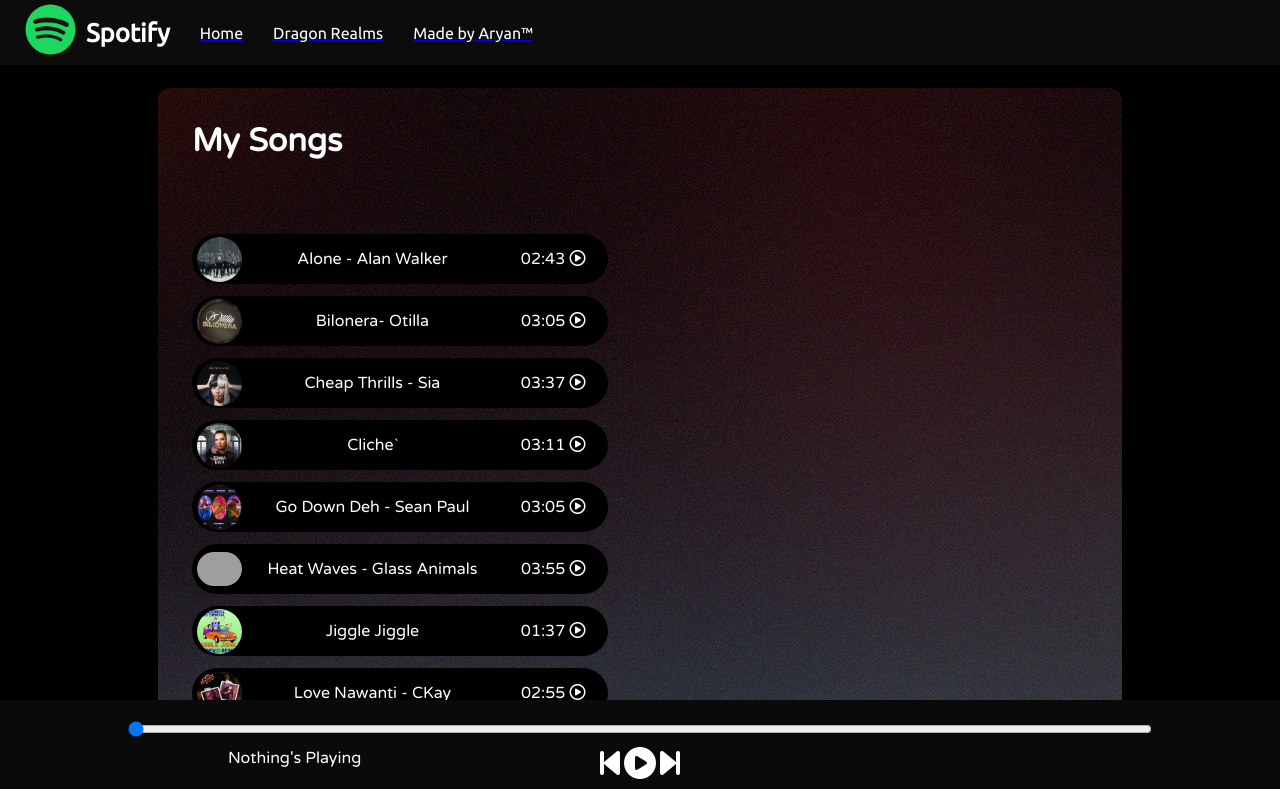
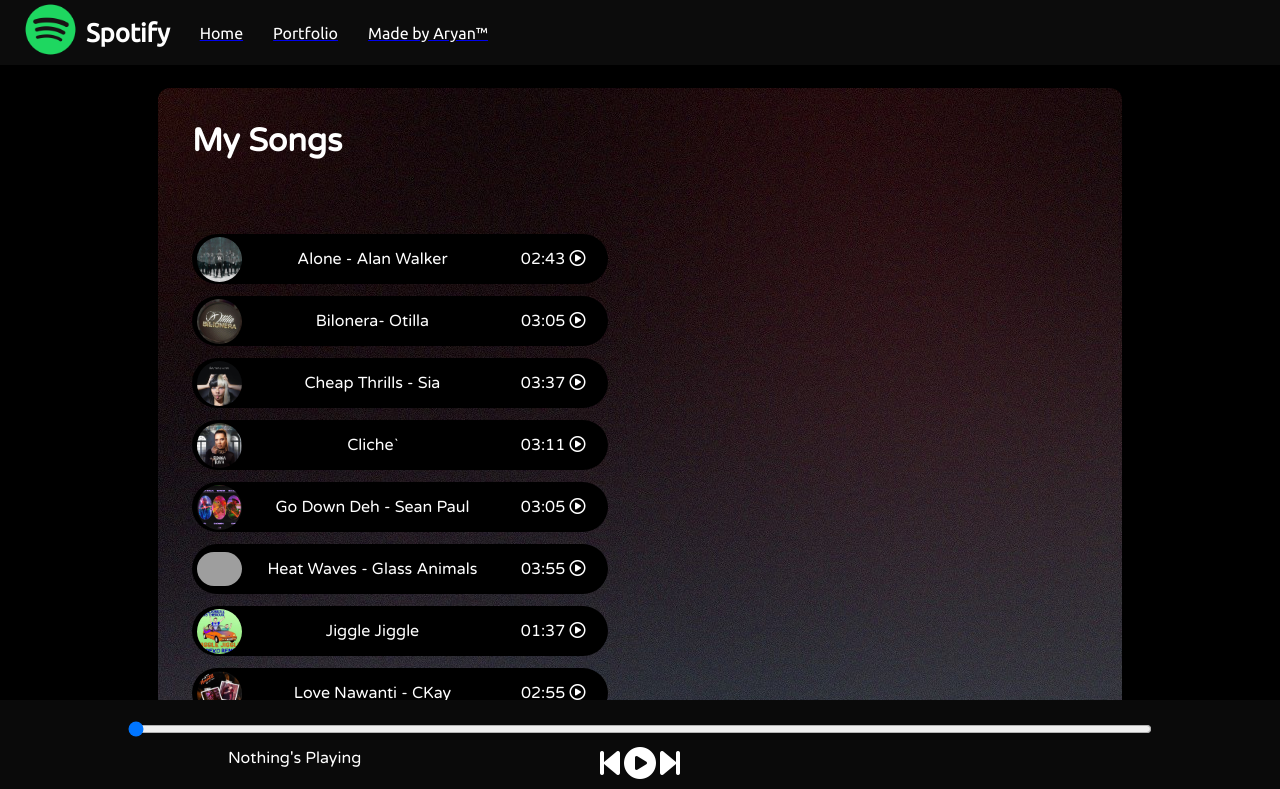
Before and after one commit to Ravanger101/SpotifyClone, a plain HTML site: page index.html in a window 1280 px wide. Shown: the top 789 px of the page. Drawn offline with Linux system fonts and the light colour scheme; grey boxes are pictures that could not be loaded.

Commit message:
Update index.html

```diff
--- a/index.html
+++ b/index.html
@@ -13,7 +13,7 @@
         <ul>
             <li class="brand"><a href="https://open.spotify.com/"><img src="logo.png" alt="Spotify"></a>Spotify</li>
             <li><a href="index.html"><font color ="White">Home</a></li></font>
-            <li><a href="https://ravanger101.github.io/DragonRealmsWebsite/"><font color ="White">Dragon Realms</a></li></font>
+            <li><a href="https://ravanger101.github.io/"><font color ="White">Portfolio</a></li></font>
             <li><a href="https://github.com/Ravanger101"><font color ="white">Made by Aryan™</a></li></ul></font>
         </ul>
     </nav>
```
